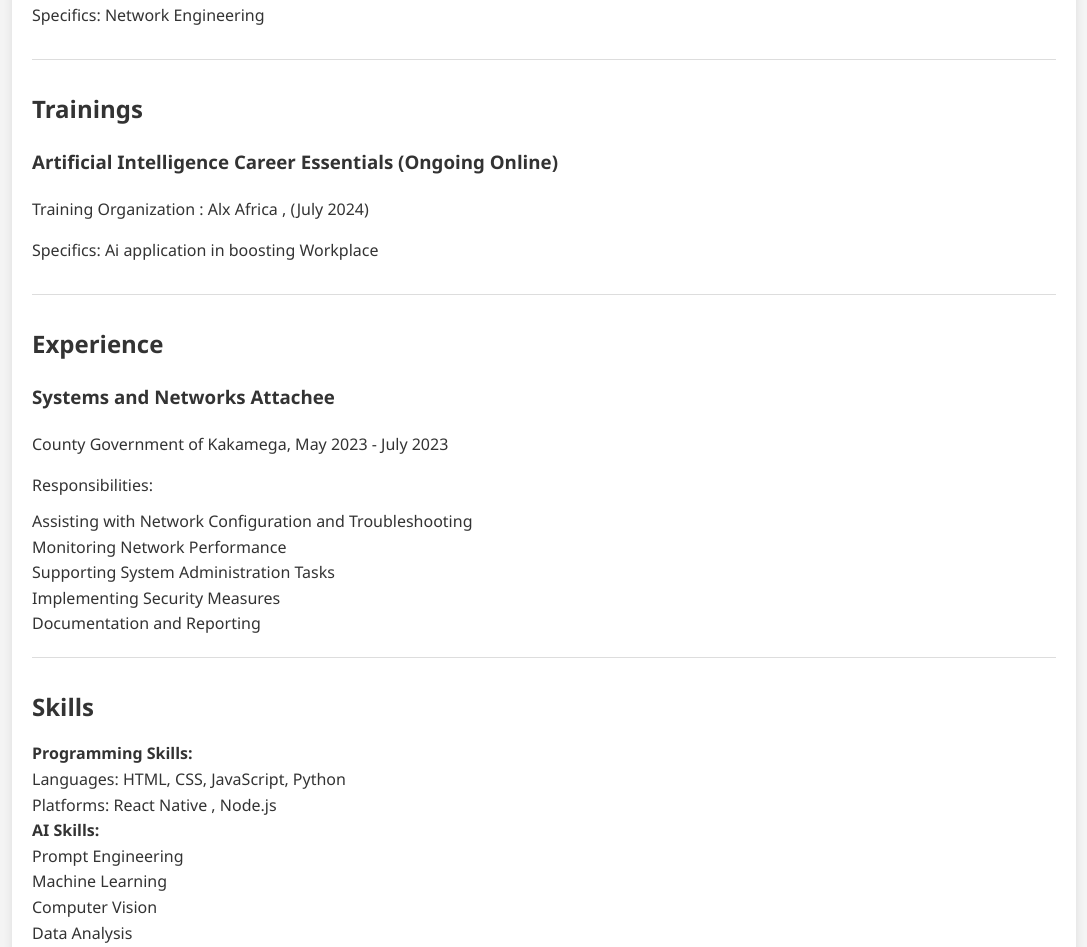
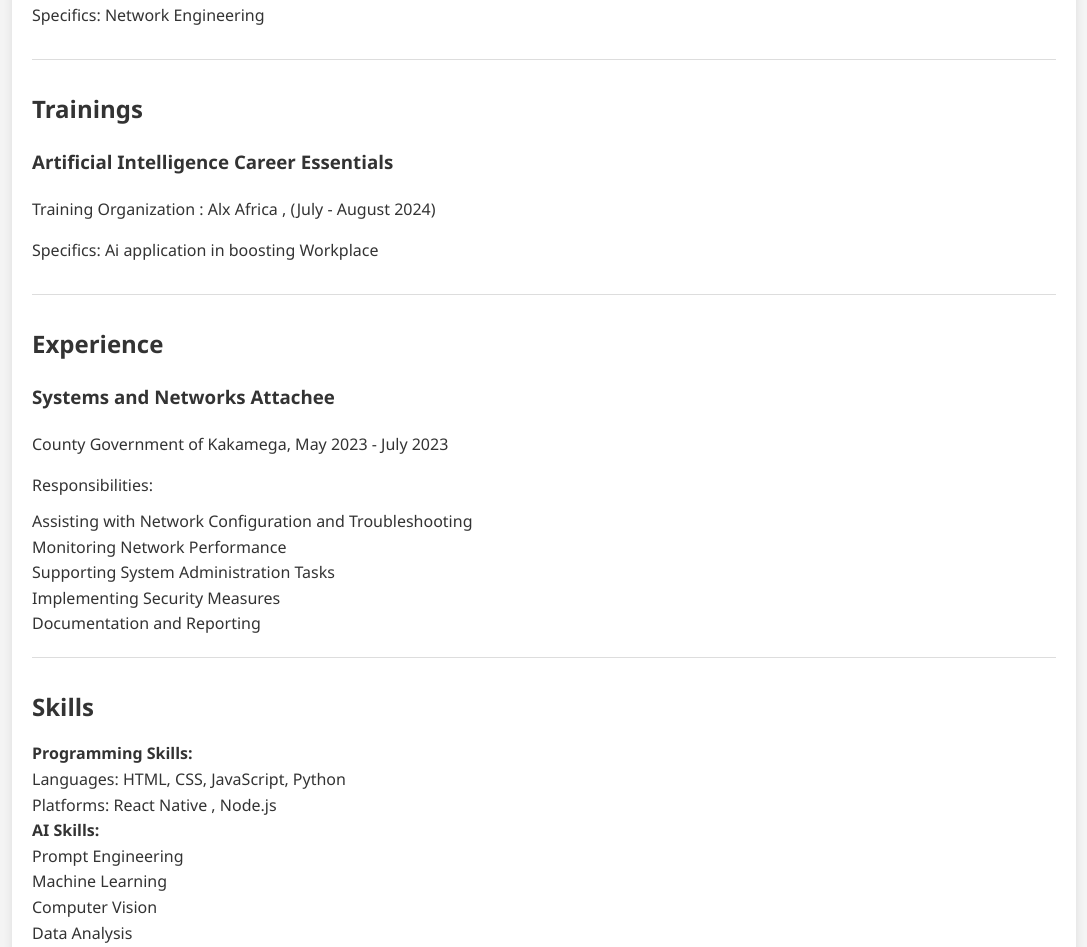
Before and after one commit to CyclesTech/daniel_France, a plain HTML site: page cv.html in a window 1280 px wide. Shown: the part 872-1819 px from the top of the page, without its empty margins (96-1183 px from the left). Drawn offline with Linux system fonts and the light colour scheme.

Commit message:
Update cv.html

```diff
--- a/cv.html
+++ b/cv.html
@@ -167,8 +167,8 @@
             <div class="section-content">
                 <ul>
                     <li>
-                        <h3>Artificial Intelligence Career Essentials (Ongoing Online)</h3>
-                        <p>Training  Organization : Alx Africa , (July 2024)</p>
+                        <h3>Artificial Intelligence Career Essentials </h3>
+                        <p>Training  Organization : Alx Africa , (July - August 2024)</p>
 			<p>Specifics: Ai application in boosting Workplace</p>
                     </li>
 
```
